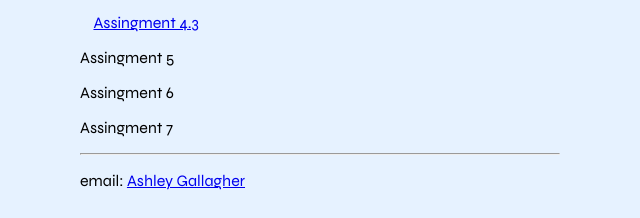
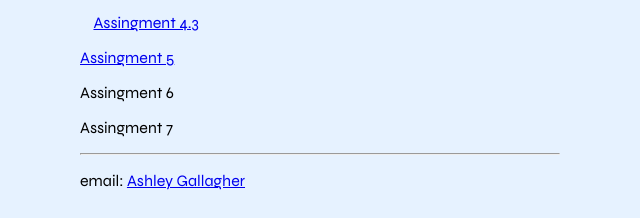
Before and after one commit to ashley-g/art101, a plain HTML site: page index.html in a window 1280 px wide. Shown: the part 326-544 px from the top of the page, 320-960 px from the left. Drawn offline with Linux system fonts and the light colour scheme.

Commit message:
forgot to add link to assignment 5 from homepage

```diff
--- a/index.html
+++ b/index.html
@@ -21,7 +21,7 @@
                 <p>&nbsp&nbsp&nbsp&nbsp<a href='flowers.html'>Assingment 4.1</a></p>
                 <p>&nbsp&nbsp&nbsp&nbsp<a href='cloud.html'>Assingment 4.2</a></p>
                 <p>&nbsp&nbsp&nbsp&nbsp<a href='vw.html'>Assingment 4.3</a></p>
-            <p>Assingment 5</p>
+            <p><a href="saturn.html">Assingment 5</a></p>
             <p>Assingment 6</p>
             <p>Assingment 7</p>
             <hr>
```
